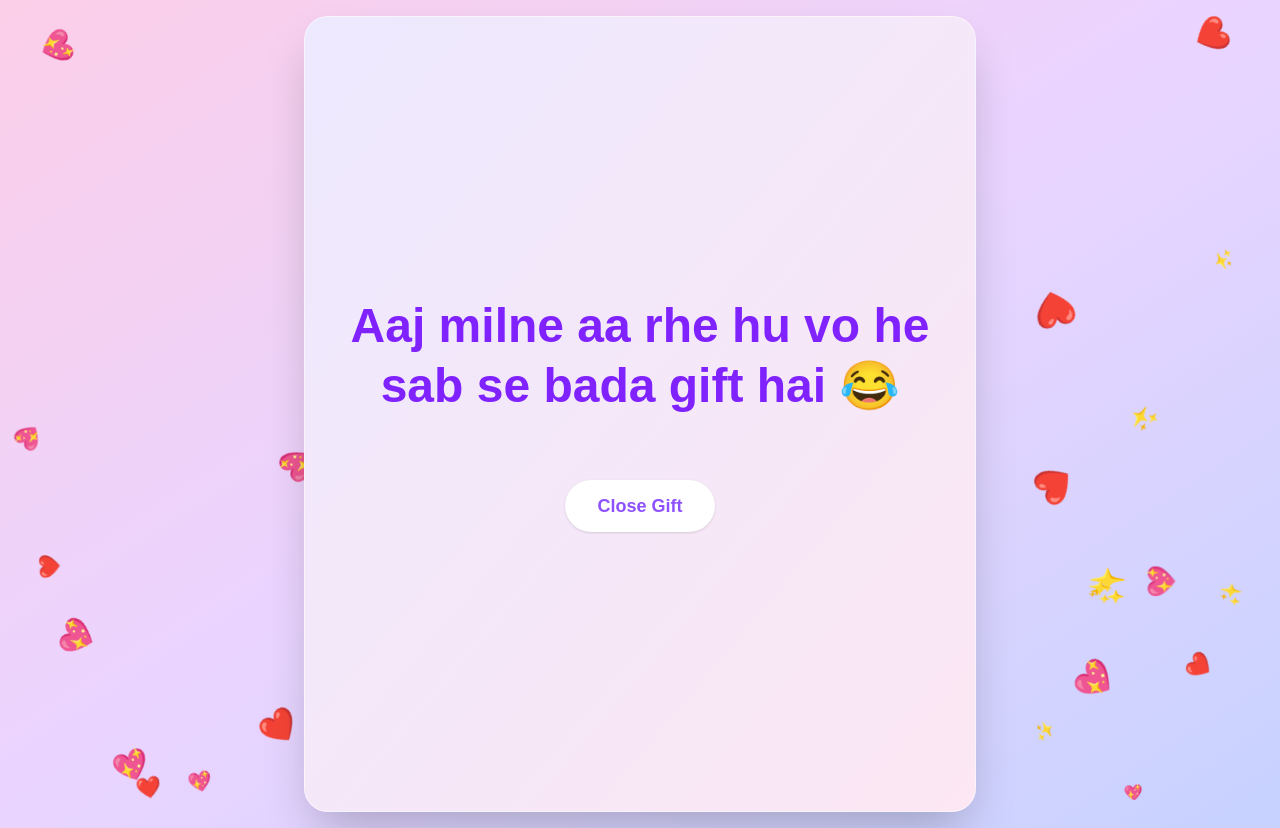
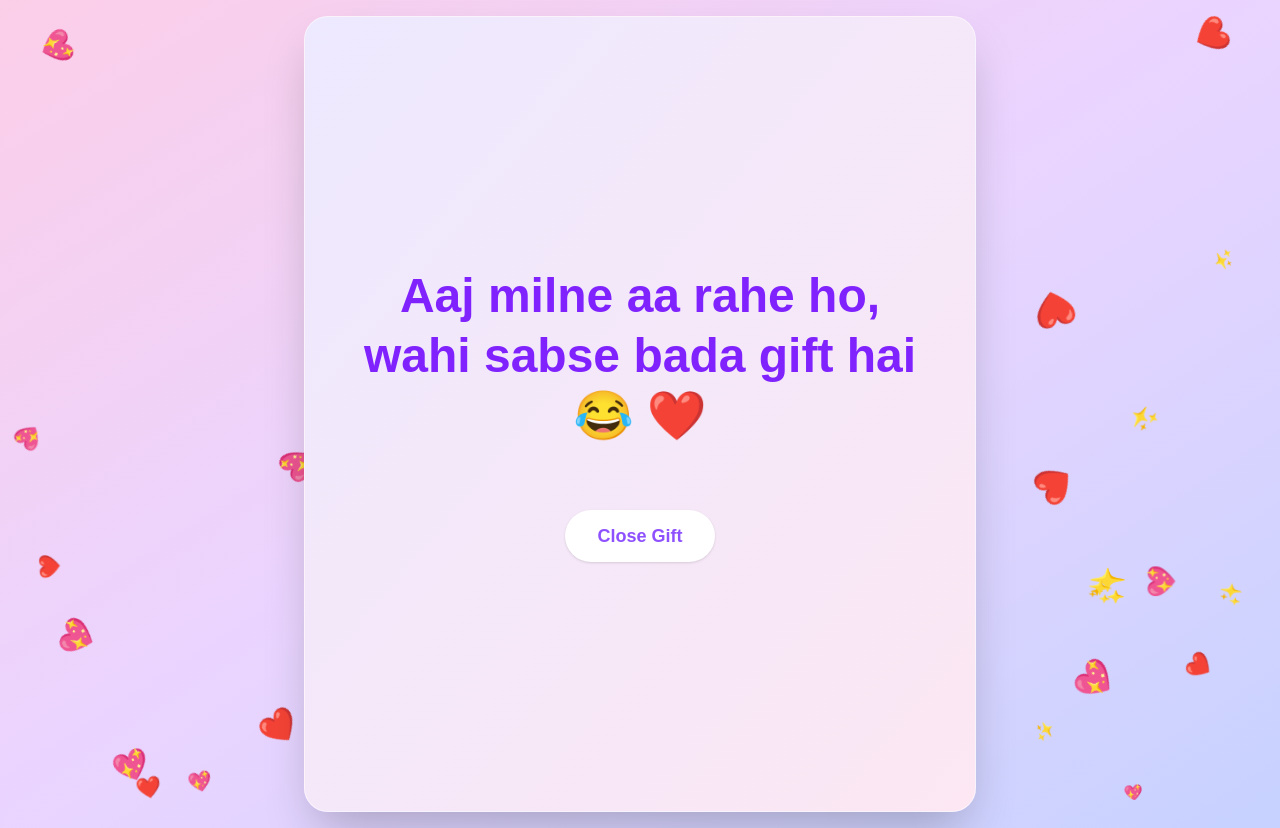
Before and after one commit to hirenVaidya/Birthdaywish, a Next.js app: page / in a window 1280 px wide. Both pictures are taken after a click on the button "Open Your Gift!". Built offline with nearby package versions, Linux system fonts and the light colour scheme.

Commit message:
Refine the Hindi gift message syntax

```diff
--- a/src/app/page.tsx
+++ b/src/app/page.tsx
@@ -73,7 +73,7 @@ export default function BirthdayWish() {
             }}
           >
             <h2 className="text-3xl md:text-5xl font-extrabold text-violet-600 mb-8 leading-tight">
-              Aaj milne aa rhe hu vo he sab se bada gift hai 😂
+              Aaj milne aa rahe ho, wahi sabse bada gift hai 😂 ❤️
             </h2>
 
             <button
```
